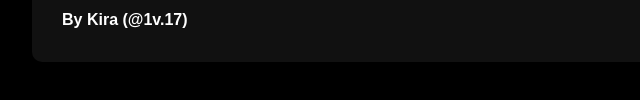
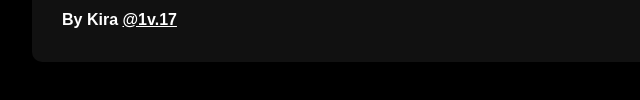
Before and after one commit to Kira9890/Doctor-List, a plain HTML site: page index.html in a window 1280 px wide. Shown: the part 608-708 px from the top of the page, 238-878 px from the left. Drawn offline with Linux system fonts and the light colour scheme.

Commit message:
Add Instagram link to author name in index.html
Updated the author section to include a link to Instagram.

```diff
--- a/index.html
+++ b/index.html
@@ -78,6 +78,9 @@
   .by h2{
     font-size: 16px;
   }
+  .by a{
+    color: white;
+  }
   /* استجابة النصوص */
   @media (max-width: 400px) {
     .info-item {
@@ -104,7 +107,7 @@
     <a href="#" id="callButton">اتصل الآن</a>
   </div>
   <div class="by">
-    <h2>By Kira (@1v.17)</h2>
+    <h2>By Kira <a href="https://www.instagram.com/1v.17/">@1v.17</a></h2>
   </div>
 </div>
 
```
